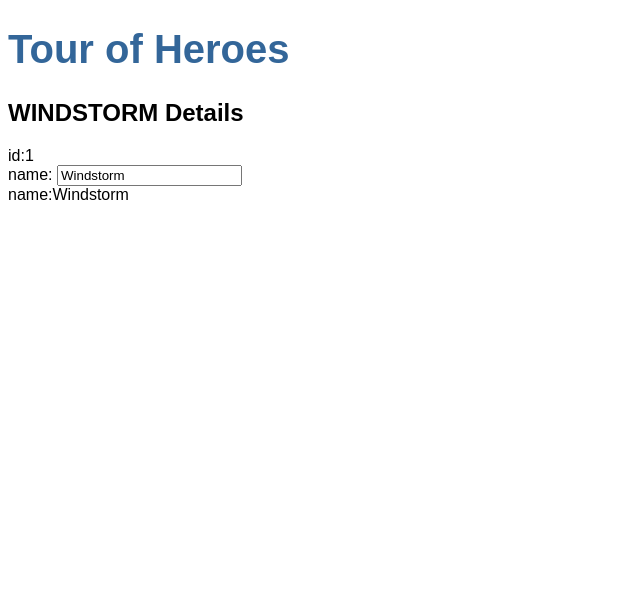
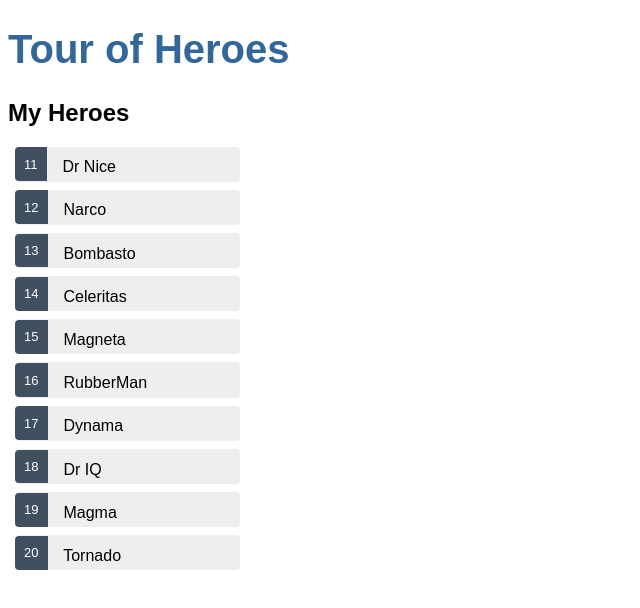
Before and after one commit to HsmtNotiQuo/angular-tutorial, an Angular app: page / in a window 1280 px wide. Shown: the top 608 px of the page, without its empty margins (0-640 px from the left). Built offline with nearby package versions, Linux system fonts and the light colour scheme.

Commit message:
end part2

```diff
--- a/src/app/heroes/heroes.component.html
+++ b/src/app/heroes/heroes.component.html
@@ -1,8 +1,16 @@
-<h2>{{ hero.name  | uppercase }} Details</h2>
-<div><span>id:</span>{{ hero.id }}</div>
-<div>
-  <label>name:
-    <input [(ngModel)]="hero.name" placeholder="name">
-  </label>
+<div *ngIf="selectedHero">
+  <h2>{{ selectedHero.name  | uppercase }} Details</h2>
+  <div><span>id:</span>{{ selectedHero.id }}</div>
+  <div>
+    <label>name:
+      <input [(ngModel)]="selectedHero.name" placeholder="name">
+    </label>
+  </div>
 </div>
-<div><span>name:</span>{{ hero.name }}</div>
+
+<h2>My Heroes</h2>
+<ul class="heroes">
+  <li *ngFor="let hero of heroes" (click)="onSelect(hero)" [class.selected]="hero === selectedHero">
+    <span class="badge">{{ hero.id }}</span> {{ hero.name }}
+  </li>
+</ul>
--- a/src/app/heroes/heroes.component.scss
+++ b/src/app/heroes/heroes.component.scss
@@ -0,0 +1,45 @@
+.heroes {
+  margin: 0 0 2em 0;
+  list-style-type: none;
+  padding: 0;
+  width: 15em;
+
+  li {
+    cursor: pointer;
+    position: relative;
+    left: 0;
+    background-color: #EEE;
+    margin: .5em;
+    padding: .3em 0;
+    height: 1.6em;
+    border-radius: 4px;
+
+    &:hover {
+      color: #607D8B;
+      background-color: #DDD;
+      left: .1em;
+    }
+    &.selected {
+      background-color: #CFD8DC;
+      color: white;
+    }
+    &.selected:hover {
+      background-color: #BBD8DC;
+      color: white;
+    }
+  }
+  .badge {
+    display: inline-block;
+    font-size: small;
+    color: white;
+    padding: 0.8em 0.7em 0 0.7em;
+    background-color:#405061;
+    line-height: 1em;
+    position: relative;
+    left: -1px;
+    top: -4px;
+    height: 1.8em;
+    margin-right: .8em;
+    border-radius: 4px 0 0 4px;
+  }
+}
--- a/src/app/heroes/heroes.component.ts
+++ b/src/app/heroes/heroes.component.ts
@@ -1,6 +1,7 @@
 import { Component, OnInit } from '@angular/core';
 
-import { Hero } from '../hero'
+import { Hero } from '../hero';
+import { HEROES } from '../mock-heroes';
 
 @Component({
   selector: 'app-heroes',
@@ -8,14 +9,16 @@
   styleUrls: ['./heroes.component.scss']
 })
 export class HeroesComponent implements OnInit {
-  hero: Hero = {
-    id: 1,
-    name: 'Windstorm',
+  selectedHero: Hero;
+  heroes = HEROES;
+
+  constructor() {
   }
-
-  constructor() { }
 
   ngOnInit(): void {
   }
 
+  onSelect(hero: Hero): void {
+    this.selectedHero = hero;
+  }
 }
--- /dev/null
+++ b/src/app/mock-heroes.ts
@@ -0,0 +1,14 @@
+import { Hero } from './hero';
+
+export const HEROES: Hero[] = [
+  { id: 11, name: 'Dr Nice' },
+  { id: 12, name: 'Narco' },
+  { id: 13, name: 'Bombasto' },
+  { id: 14, name: 'Celeritas' },
+  { id: 15, name: 'Magneta' },
+  { id: 16, name: 'RubberMan' },
+  { id: 17, name: 'Dynama' },
+  { id: 18, name: 'Dr IQ' },
+  { id: 19, name: 'Magma' },
+  { id: 20, name: 'Tornado' }
+];
```
